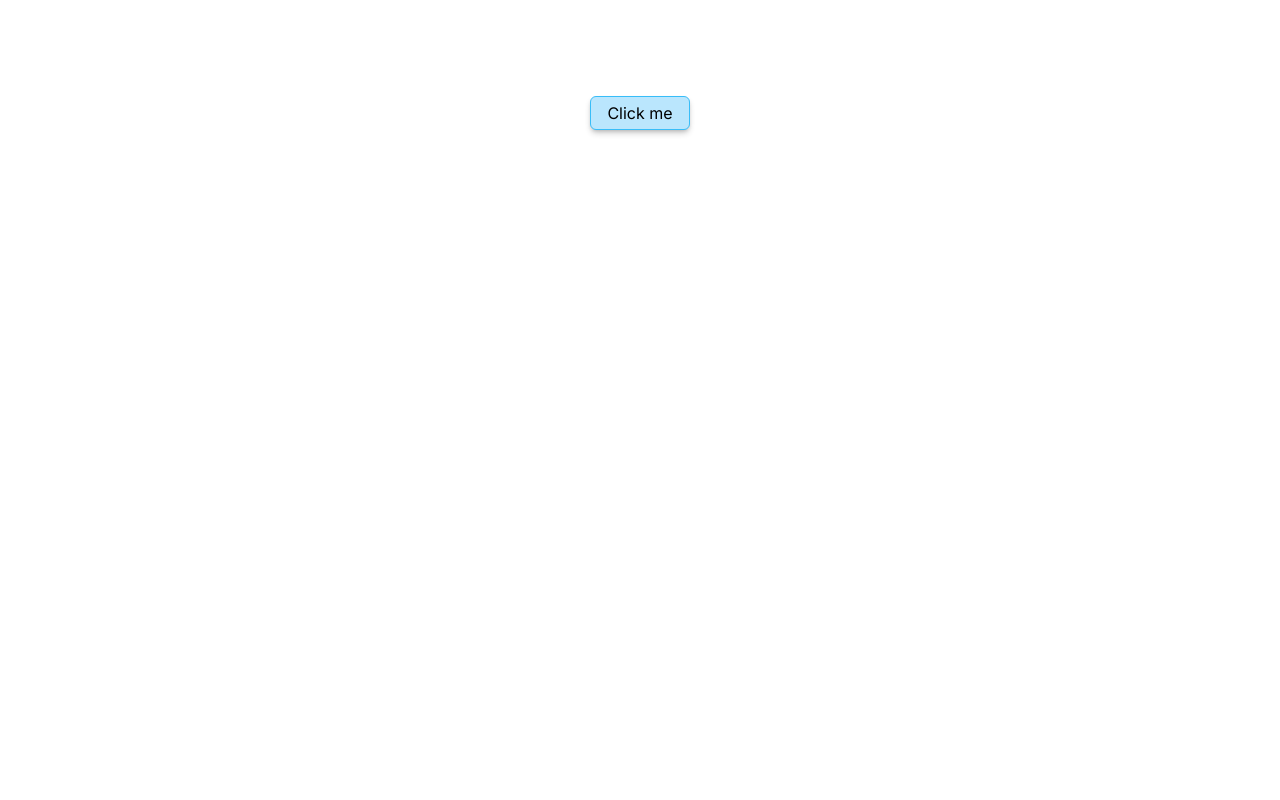
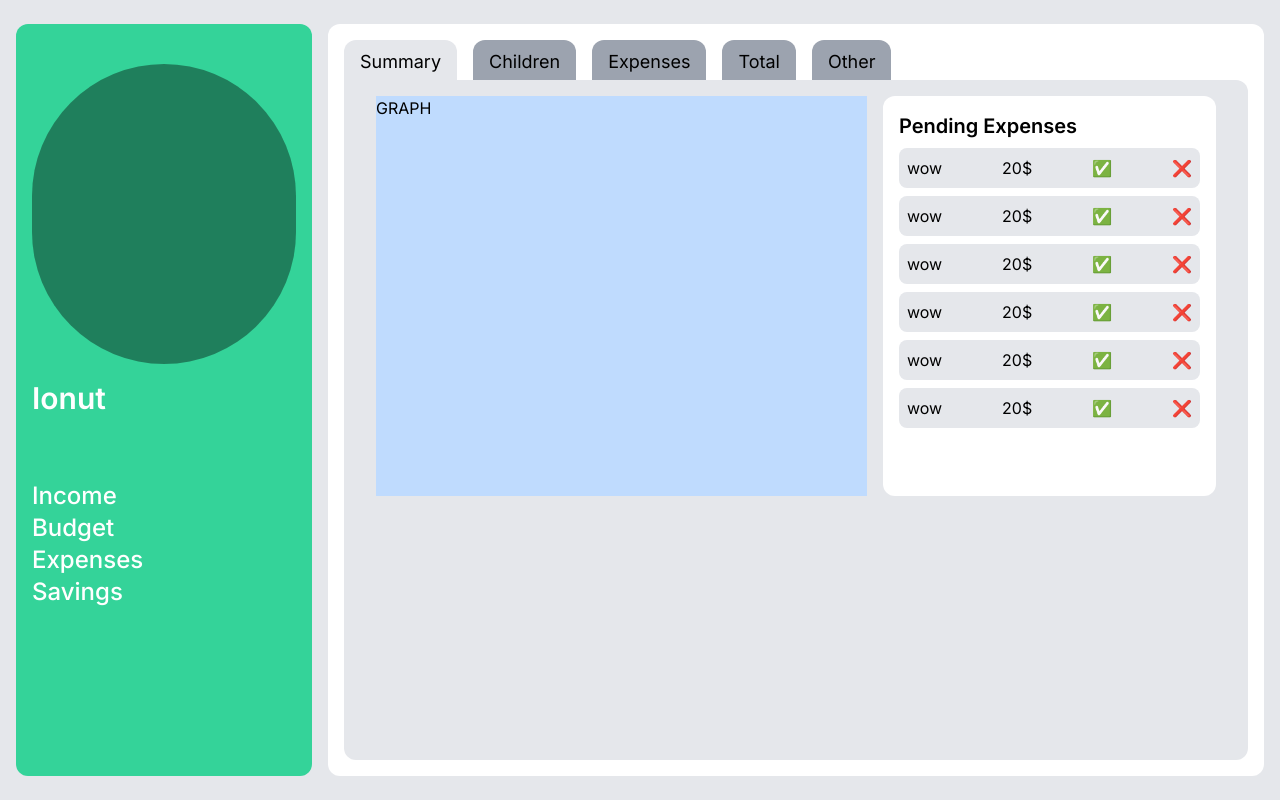
Before and after one commit to Pammota/uid-project, a Next.js app: page / in a window 1280 px wide. Built offline with nearby package versions, Linux system fonts and the light colour scheme.

Commit message:
created main page

```diff
--- a/src/app/layout.tsx
+++ b/src/app/layout.tsx
@@ -1,24 +1,37 @@
-import type { Metadata } from 'next'
-import { Inter } from 'next/font/google'
-import './globals.css'
+import type { Metadata } from "next";
+import { Inter } from "next/font/google";
+import "./globals.css";
 
-const inter = Inter({ subsets: ['latin'] })
+const inter = Inter({ subsets: ["latin"] });
 
 export const metadata: Metadata = {
-  title: 'Create Next App',
-  description: 'Generated by create next app',
-}
+  title: "Create Next App",
+  description: "Generated by create next app",
+};
 
 export default function RootLayout({
   children,
 }: {
-  children: React.ReactNode
+  children: React.ReactNode;
 }) {
   return (
     <html lang="en">
       <body className={inter.className}>
-        {children}
-        </body>
+        <main className="flex min-h-screen w-full gap-4 bg-gray-200 items-center justify-between p-4">
+          <div className="flex text-white flex-col gap-4 w-[600px] px-4 py-10 py bg-emerald-400 min-h-[94vh] rounded-xl">
+            <div className="bg-black/40 rounded-full p-2 w-full h-[300px]"></div>
+            <span className="font-semibold text-3xl">Ionut</span>
+
+            <div className="pt-12 flex flex-col">
+              <span className="font-medium text-2xl">Income</span>
+              <span className="font-medium text-2xl">Budget</span>
+              <span className="font-medium text-2xl">Expenses</span>
+              <span className="font-medium text-2xl">Savings</span>
+            </div>
+          </div>
+          {children}
+        </main>
+      </body>
     </html>
-  )
+  );
 }
--- a/src/app/page.tsx
+++ b/src/app/page.tsx
@@ -1,18 +1,67 @@
 "use client";
-import Button from "@/components/shared/Button";
-import { useState } from "react";
 
 export default function Home() {
-  const [showCeva, setShowCeva] = useState(false);
-
-  const doSomething = () => {
-    setShowCeva(!showCeva);
-  };
-
   return (
-    <main className="flex min-h-screen flex-col items-center justify-between p-24">
-      <Button className="" onClick={doSomething}>Click me</Button>
-      {showCeva && <div>CEVA</div>}
-    </main>
+      <div className="w-3/4 p-4 bg-white min-h-[90vh] rounded-xl">
+        <div className="h-10 inline-flex gap-4">
+          <span className="bg-gray-200 text-lg rounded-t-xl px-4 py-2">
+            Summary
+          </span>
+          <span className="bg-gray-400 text-lg rounded-t-xl px-4 py-2">
+            Children
+          </span>
+          <span className="bg-gray-400 text-lg rounded-t-xl px-4 py-2">
+            Expenses
+          </span>
+          <span className="bg-gray-400 text-lg rounded-t-xl px-4 py-2">
+            Total
+          </span>
+          <span className="bg-gray-400 text-lg rounded-t-xl px-4 py-2">
+            Other
+          </span>
+        </div>
+        <div className="flex gap-4 w-full h-[85vh] bg-gray-200 rounded-xl rounded-tl-none px-8 py-4">
+          <div className="w-[600px] h-[400px] bg-blue-200">GRAPH</div>
+          <div className="bg-white h-[400px] flex gap-2 flex-col w-[400px] rounded-xl p-4">
+            <span className="font-semibold text-xl">Pending Expenses</span>
+            <div className="bg-gray-200 p-2 flex justify-between rounded-lg">
+              <span>wow</span>
+              <span> 20$</span>
+              <span> ✅ </span>
+              <span>❌</span>
+            </div>
+            <div className="bg-gray-200 p-2 flex justify-between rounded-lg">
+              <span>wow</span>
+              <span> 20$</span>
+              <span> ✅ </span>
+              <span>❌</span>
+            </div>
+            <div className="bg-gray-200 p-2 flex justify-between rounded-lg">
+              <span>wow</span>
+              <span> 20$</span>
+              <span> ✅ </span>
+              <span>❌</span>
+            </div>
+            <div className="bg-gray-200 p-2 flex justify-between rounded-lg">
+              <span>wow</span>
+              <span> 20$</span>
+              <span> ✅ </span>
+              <span>❌</span>
+            </div>
+            <div className="bg-gray-200 p-2 flex justify-between rounded-lg">
+              <span>wow</span>
+              <span> 20$</span>
+              <span> ✅ </span>
+              <span>❌</span>
+            </div>
+            <div className="bg-gray-200 p-2 flex justify-between rounded-lg">
+              <span>wow</span>
+              <span> 20$</span>
+              <span> ✅ </span>
+              <span>❌</span>
+            </div>
+          </div>
+        </div>
+      </div>
   );
 }
--- /dev/null
+++ b/src/app/test/page.tsx
@@ -0,0 +1,9 @@
+import React from 'react'
+
+export default function Page() {
+  return (
+    <main className='w-full min-h-screen p-2'>
+
+    </main>
+  )
+}
```
Also changed, not shown: 1 other file (tests, documents, lock files or other folders).
